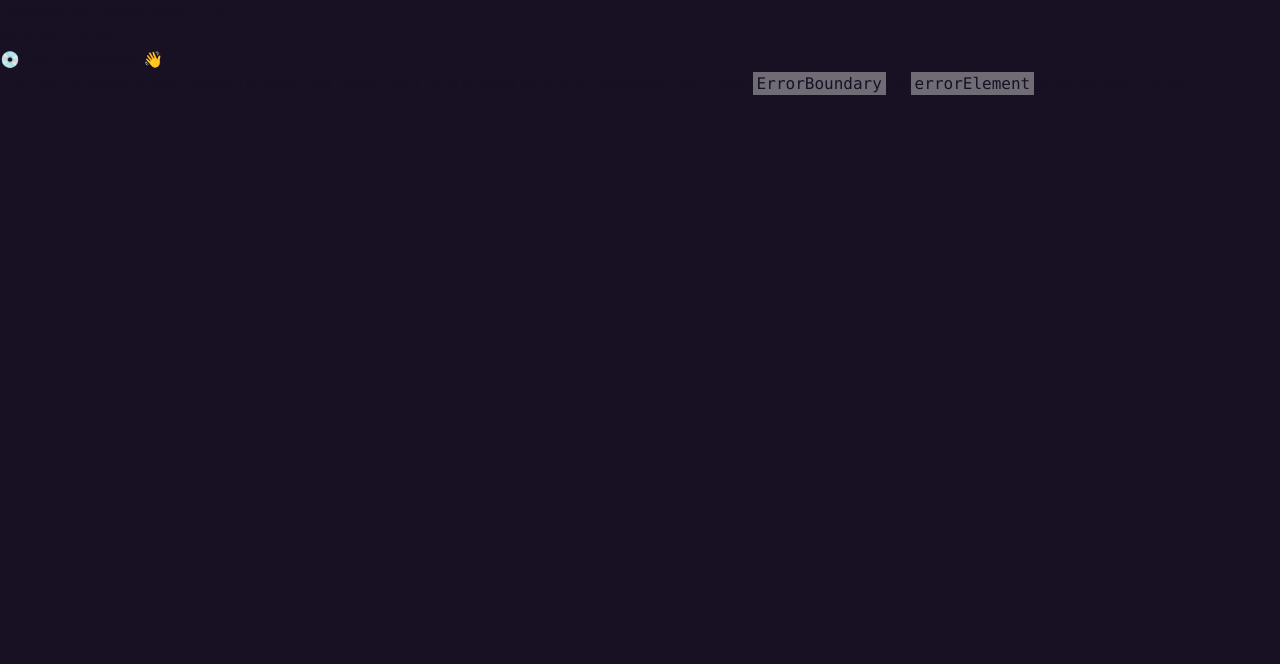
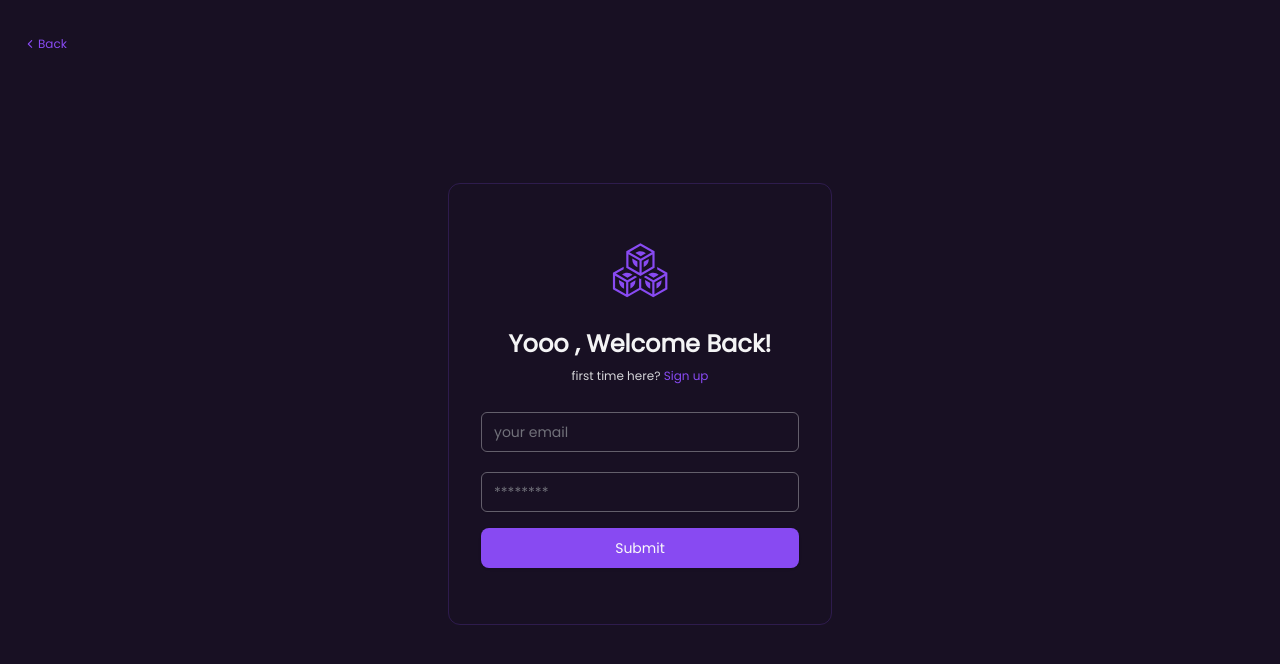
Before and after one commit to Achraftic/votex_frontend, a React (Vite) app: page /login in a window 1280 px wide. Before the commit this address had no page. Shown: the top 664 px of the page. Built offline with nearby package versions, Linux system fonts and the light colour scheme.

Commit message:
add form design

```diff
--- a/src/components/Header.tsx
+++ b/src/components/Header.tsx
@@ -1,5 +1,6 @@
 import { GiCubeforce } from 'react-icons/gi'
 import { VscListSelection } from 'react-icons/vsc'
+import { NavLink } from 'react-router'
 
 export default function Header() {
     return (
@@ -16,7 +17,7 @@ export default function Header() {
                     <li className="hover:text-zinc-50 transition-colors ease-in-out">Services</li>
                 </ul>
                 <div className="flex gap-3">
-                    <button className=" text-zinc-50 px-4 py-1.5 hover:bg-gradient-to-br hover:from-primary hover:to-secondary rounded-2xl  transition-all">Login</button>
+                    <NavLink to={"/login"} className=" text-zinc-50 px-4 py-1.5 hover:bg-gradient-to-br hover:from-primary hover:to-secondary rounded-2xl  transition-all">Login</NavLink>
                     <button className="bg-primary bg-gradient-to-tl from-primary to-secondary  text-zinc-50 px-4 py-1.5 rounded-2xl">Sign Up</button>
                 </div>
             </nav>
--- a/src/components/Hero.tsx
+++ b/src/components/Hero.tsx
@@ -2,7 +2,10 @@ import { GiCubeforce } from 'react-icons/gi'
 import { Button } from './ui/button'
 import { IoIosArrowRoundForward } from 'react-icons/io'
 
+
 export default function Hero() {
+
+
     return (
         <main className="mt-16 flex gap-8 md:flex-nowrap flex-wrap      lg:px-3 ">
             <div className="w-full flex flex-col gap-5  ">
--- /dev/null
+++ b/src/components/auth/Form.tsx
@@ -0,0 +1,44 @@
+// import { Label } from '@radix-ui/react-label'
+import { Input } from '../ui/input'
+import { Button } from '../ui/button'
+import { GiCubeforce } from 'react-icons/gi'
+
+export default function Form() {
+  return (
+    <form className='w-96   border border-primary/20 hover:border-primary/70 transition ease-in-out duration-200  px-8 py-14 text-sm rounded-xl  '>
+      <div className='flex items-center justify-center flex-col mb-6 gap-2 '>
+        <GiCubeforce size={60} className="text-primary mb-5" />
+        <h1 className='text-2xl font-semibold'>Yooo , Welcome Back!</h1>
+        <p className='text-zinc-300 text-xs'>first time here? <a href="#" className='text-primary'>Sign up</a> </p>
+
+      </div>
+      <div className='flex flex-col gap-4'>
+        <div >
+          <Input
+            id="email"
+            type="email"
+            placeholder="your email"
+            required
+            className="mt-1"
+          />
+        </div>
+
+        <div >
+
+          <Input
+            id="password"
+            type="password"
+            placeholder="********"
+            required
+            className="mt-1"
+          />
+        </div>
+
+
+        <Button  size="lg" className='rounded-lg '>
+          Submit
+        </Button>
+      </div>
+    </form>
+  )
+}
--- a/src/components/ui/input.tsx
+++ b/src/components/ui/input.tsx
@@ -1,6 +1,7 @@
 import * as React from "react"
+import { cn } from "../../lib/utils"
 
-import { cn } from "@/lib/utils"
+
 
 const Input = React.forwardRef<HTMLInputElement, React.ComponentProps<"input">>(
   ({ className, type, ...props }, ref) => {
@@ -8,7 +9,7 @@ const Input = React.forwardRef<HTMLInputElement, React.ComponentProps<"input">>(
       <input
         type={type}
         className={cn(
-          "flex h-9 w-full rounded-md border border-zinc-500 bg-transparent px-3 py-1 text-base shadow-sm transition-colors file:border-0 file:bg-transparent file:text-sm file:font-medium file:text-zinc-950 placeholder:text-zinc-500 focus-visible:outline-none focus-visible:ring-1 focus-visible:ring-zinc-950 disabled:cursor-not-allowed disabled:opacity-50 md:text-sm dark:border-zinc-800 dark:file:text-zinc-50 dark:placeholder:text-zinc-400 dark:focus-visible:ring-zinc-300",
+          "flex h-10 w-full rounded-md border border-zinc-300/40 focus:border-none bg-transparent px-3 py-2 text-sm  shadow-sm transition-colors file:border-0 file:bg-transparent file:text-sm file:font-medium file:text-zinc-950 placeholder:text-zinc-500 focus-visible:outline-none focus-visible:ring-1 focus-visible:ring-primary disabled:cursor-not-allowed disabled:opacity-50 md:text-sm dark:border-zinc-800 dark:file:text-zinc-50 dark:placeholder:text-zinc-400 dark:focus-visible:ring-zinc-300",
           className
         )}
         ref={ref}
--- /dev/null
+++ b/src/layouts/AuthLayout.tsx
@@ -0,0 +1,17 @@
+import { IoIosArrowBack } from "react-icons/io";
+import { NavLink, Outlet } from "react-router";
+
+export default function AuthLayout() {
+
+  return (
+    <div className="min-h-screen  p-6 ">
+      <div>
+        <NavLink to="/" className="text-primary  text-xs flex gap-0.5 items-center my-3 "><IoIosArrowBack /> Back</NavLink>
+      </div>
+    <div className="flex justify-center h-[85vh] text-zinc-100 items-center  ">
+
+     <Outlet />
+    </div>
+    </div>
+  );
+}
--- a/src/pages/auth/Login.tsx
+++ b/src/pages/auth/Login.tsx
@@ -1,7 +1,8 @@
-import React from 'react'
+
+import Form from '../../components/auth/Form'
 
 export default function Login() {
   return (
-    <div>Login</div>
+    <Form />
   )
 }
```
Also changed, not shown: src/router.tsx (+19 -2 lines).
